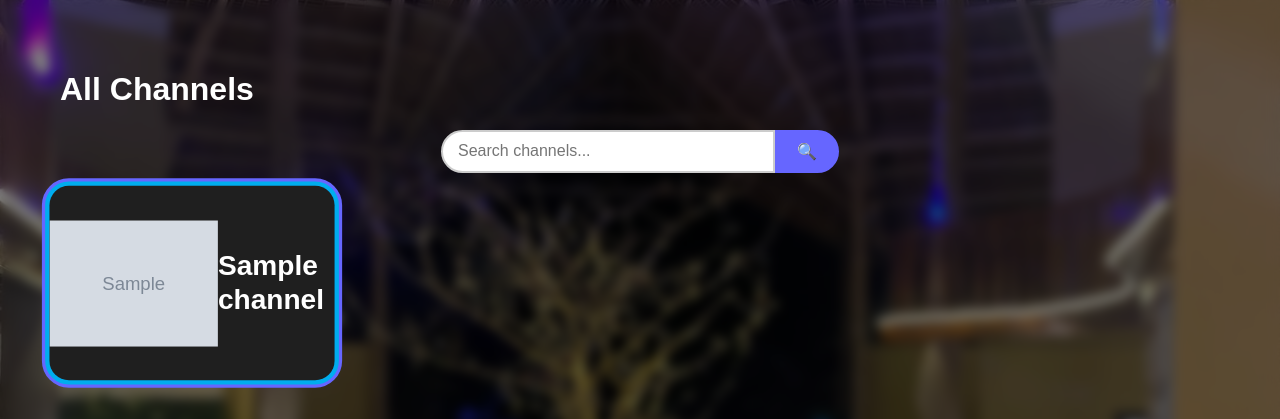
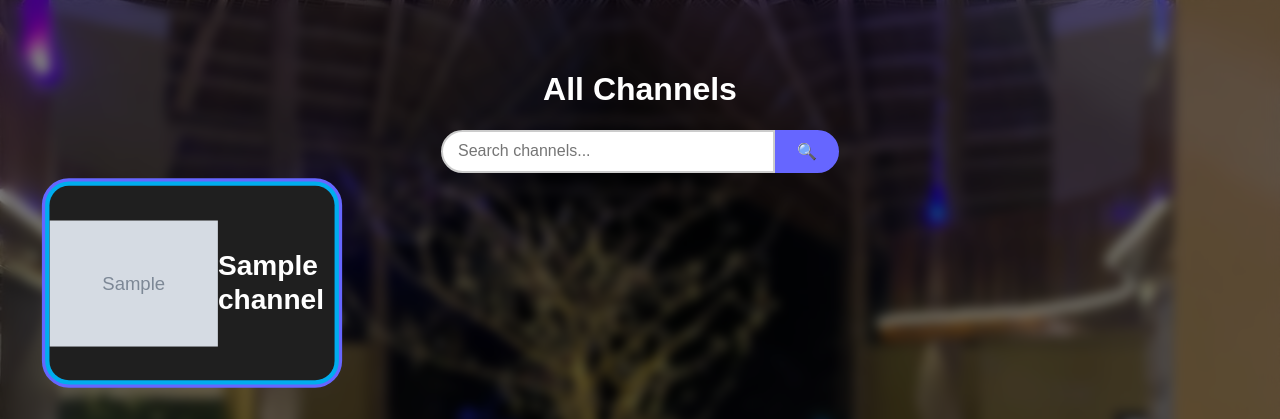
Before and after one commit to Joel-In-Action/Hotel-tv-portal, a Laravel app: template resources/views/channels.blade.php in a window 1280 px wide. Shown: the top 419 px of the page. Run offline with Laravel 12, Linux system fonts and the light colour scheme; the template is opened without the code that fills it: most values are stand-ins (such as "Sample title", 1, 10 or a date in 2020); grey boxes marked "Sample" are stand-in pictures.

Commit message:
repaired the display for a small tv

```diff
--- a/public/css/tv.css
+++ b/public/css/tv.css
@@ -37,6 +37,7 @@ body::before {
     justify-content: center;
     align-items: center;
     margin: 0 auto;
+    margin-bottom: 1rem;
 }
 
 
@@ -143,7 +144,7 @@ body::before {
 
 
 /* Tablets */
-@media (max-width: 1024px) {
+/* @media (max-width: 1024px) {
     body {
         background-attachment: scroll;
         min-height: 100vh;
@@ -175,7 +176,7 @@ body::before {
     height: clamp(90px, 14vw, 140px);
     font-size: 42px;
 }
-}
+} */
 
 /* Phones */
 @media (max-width: 768px) {
--- a/resources/views/channels.blade.php
+++ b/resources/views/channels.blade.php
@@ -47,7 +47,9 @@
 }
 </style>
 
-<h1>All Channels</h1>
+<center>
+    <h1>All Channels</h1>
+</center>
 <form method="GET" action="{{ route('channels') }}" class="search-form">
     <input type="text" name="q" placeholder="Search channels..." value="{{ request('q') }}" class="search-input">
     <button type="submit" class="search-button">🔍</button>
```
